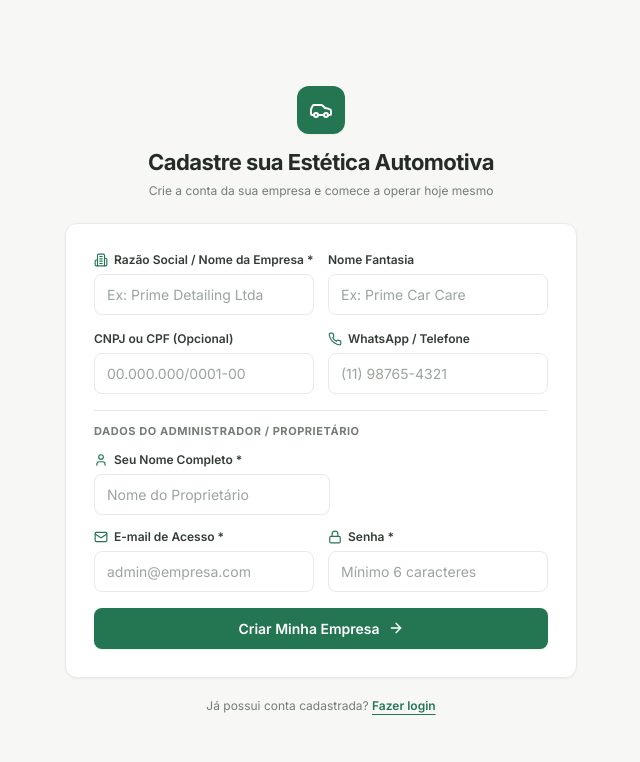
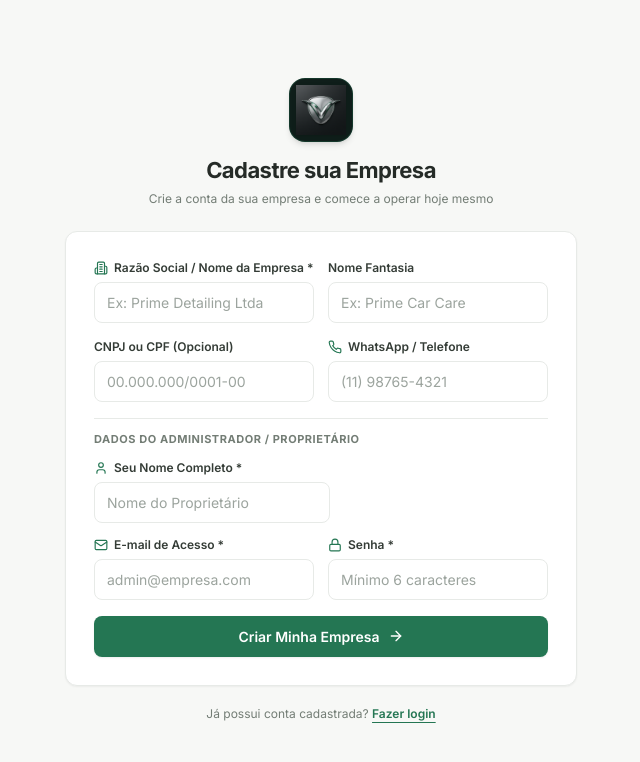
Before and after one commit to FlipLM/estetica-automotiva, a Next.js app: page /register in a window 1280 px wide. Shown: the top 762 px of the page, without its empty margins (319-959 px from the left). Built offline with nearby package versions, Linux system fonts and the light colour scheme.

Commit message:
feat(branding): aplicar nova logo Vulpto cromada e trocar texto para Cadastrar minha empresa

```diff
--- a/src/app/(auth)/login/page.tsx
+++ b/src/app/(auth)/login/page.tsx
@@ -76,8 +76,9 @@ export default function LoginPage() {
       <div className="w-full max-w-[420px]">
         {/* Cabeçalho da Marca */}
         <div className="text-center mb-7">
-          <div className="inline-flex items-center justify-center w-12 h-12 rounded-[12px] bg-[#142D26] mb-3.5 shadow-sm">
-            <Car className="w-6 h-6 text-[#E9F3EC]" />
+          <div className="inline-flex items-center justify-center w-16 h-16 rounded-2xl bg-[#0F1E1A] mb-3.5 shadow-md overflow-hidden p-1.5 border border-[#247653]/30">
+            {/* eslint-disable-next-line @next/next/no-img-element */}
+            <img src="/vulpto_logo.png" alt="Vulpto Logo" className="w-full h-full object-contain drop-shadow" />
           </div>
           <h1 className="text-[24px] font-bold tracking-tight text-[#142D26]">
             Vulpto
@@ -150,7 +151,7 @@ export default function LoginPage() {
             href="/register"
             className="text-[#247653] hover:text-[#142D26] font-semibold underline underline-offset-4"
           >
-            Cadastrar minha estética
+            Cadastrar minha empresa
           </Link>
         </p>
       </div>
--- a/src/app/(auth)/register/page.tsx
+++ b/src/app/(auth)/register/page.tsx
@@ -55,11 +55,12 @@ export default function RegisterPage() {
     <div className="min-h-screen flex items-center justify-center p-4 bg-[#F7F8F6] text-[#252B27]">
       <div className="w-full max-w-lg">
         <div className="text-center mb-6">
-          <div className="inline-flex items-center justify-center w-12 h-12 rounded-xl bg-[#247653] text-white shadow-sm mb-3">
-            <Car className="w-6 h-6 text-white" />
+          <div className="inline-flex items-center justify-center w-16 h-16 rounded-2xl bg-[#0F1E1A] mb-3 shadow-md overflow-hidden p-1.5 border border-[#247653]/30">
+            {/* eslint-disable-next-line @next/next/no-img-element */}
+            <img src="/vulpto_logo.png" alt="Vulpto Logo" className="w-full h-full object-contain drop-shadow" />
           </div>
           <h1 className="text-[22px] font-bold tracking-tight text-[#252B27]">
-            Cadastre sua Estética Automotiva
+            Cadastre sua Empresa
           </h1>
           <p className="text-xs text-[#737D75] mt-1">
             Crie a conta da sua empresa e comece a operar hoje mesmo
```
Also changed, not shown: public/vulpto_logo.jpg (added), public/vulpto_logo.png (added).
